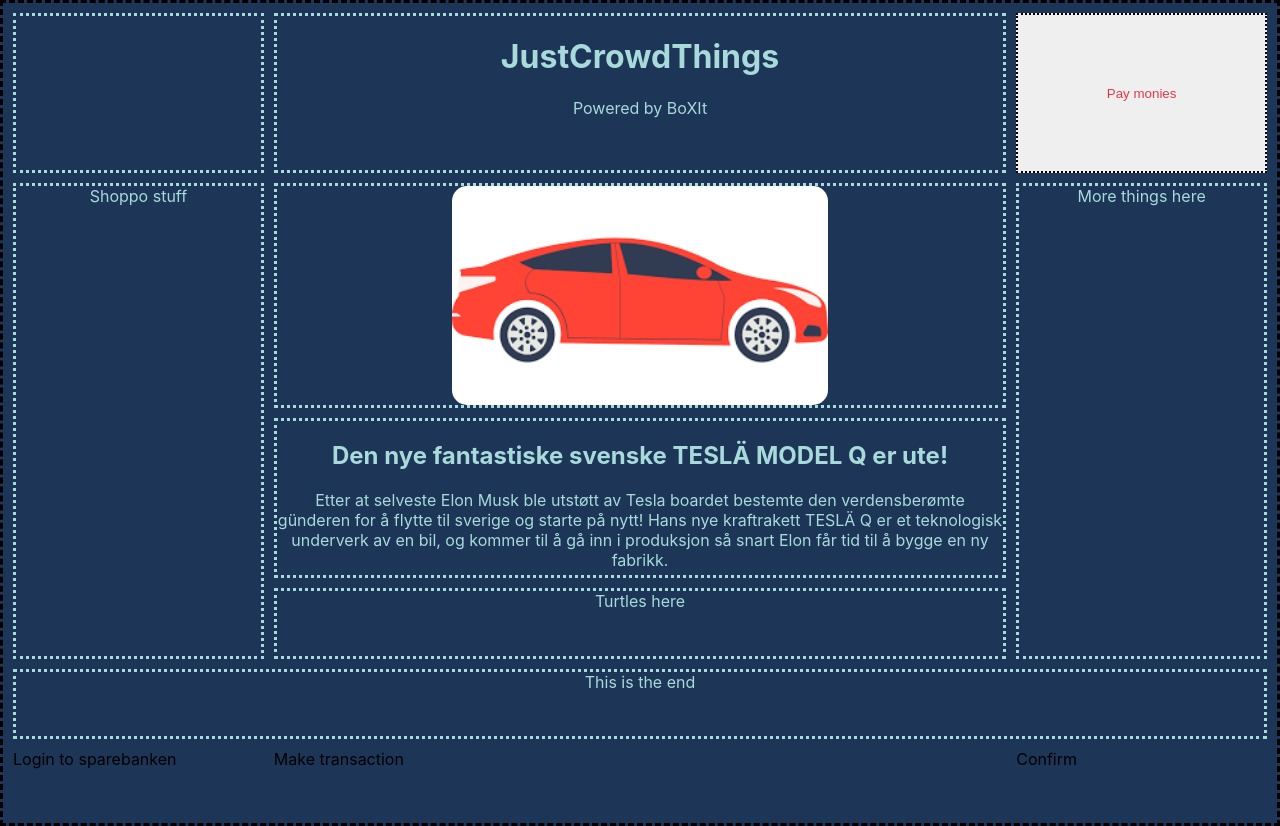
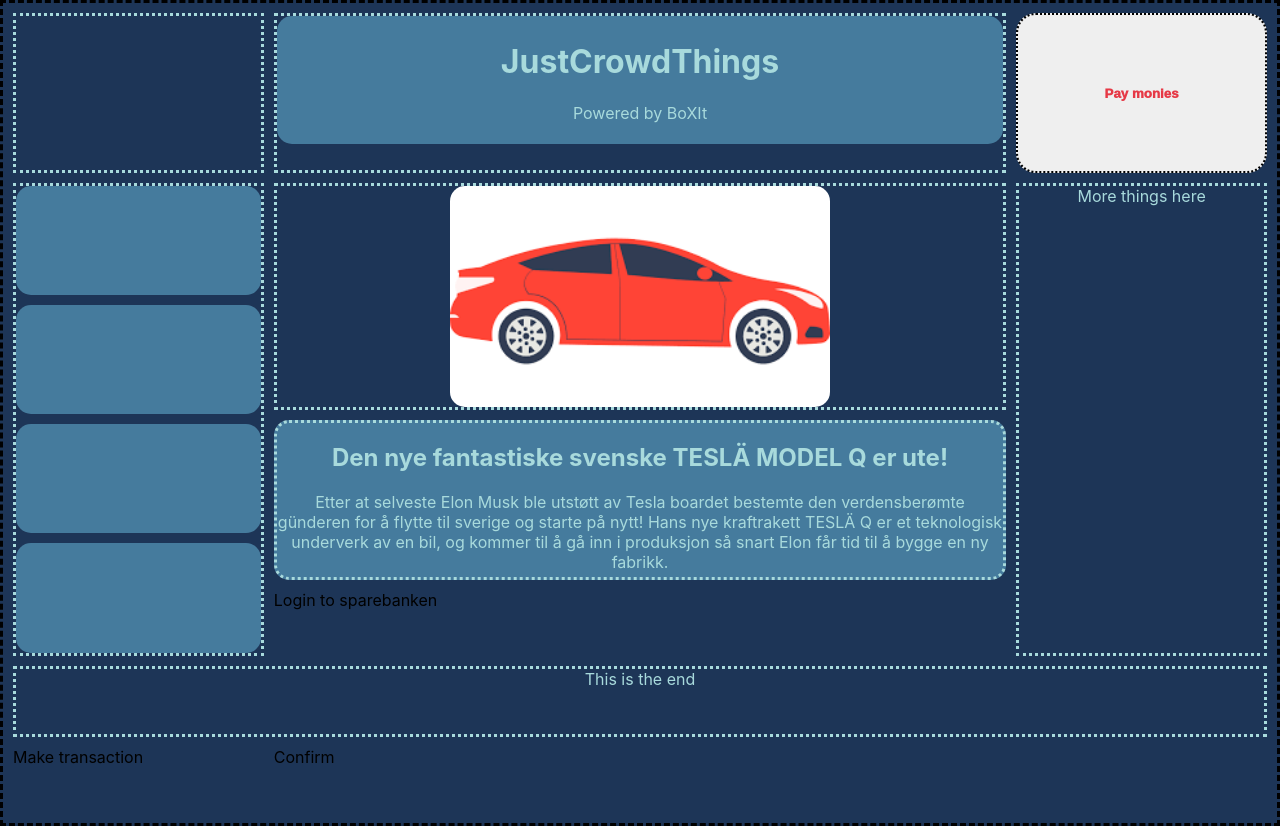
Before and after one commit to Stonedude/FintechHack2018-BoxIt, a React (Create React App) app in the folder boxit/: page / in a window 1280 px wide. Built offline with nearby package versions, Linux system fonts and the light colour scheme.

Commit message:
Boxes gallore

```diff
--- a/boxit/src/App.css
+++ b/boxit/src/App.css
@@ -25,13 +25,24 @@
   border-radius: 15px;
 }
 
+button {
 
+  font-weight: 1000;
+  border-radius: 20px;
+}
 
 .grid-item {
   border-style: dotted;
   text-align: center;
   color: #a8dadc;
 
+}
+
+
+.box{
+  background-color: #457b9d;
+  border-radius: 15px;
+  padding: 5px;
 }
 
 /* colors
@@ -46,9 +57,8 @@
 #title {  grid-area: title;  }
 #button { grid-area: button; color:#e63946; }
 #content1 {  grid-area: content1;  }
-#content2 {  grid-area: content2;  }
-#content3 {  grid-area: content3;  }
-#sidebar1 {  grid-area: sidebar1;  }
+#content2 {  grid-area: content2;  background-color: #457b9d; border-radius: 15px;}
+#sidebar1 {  grid-area: sidebar1; display: grid; grid-auto-columns: auto; grid-gap: 10px;  }
 #sidebar2 {  grid-area: sidebar2;  }
 #bottom {  grid-area: bottom1;  }
 
--- a/boxit/src/App.js
+++ b/boxit/src/App.js
@@ -58,7 +58,7 @@
         {this.state.page == 0 &&
           <div className="App">
             <div className="grid-item" id="logo"> </div>
-            <div className="grid-item" id="title"><h1>JustCrowdThings</h1><p>Powered by BoXIt</p></div>
+          <div className="grid-item" id="title"><div className="box"><h1>JustCrowdThings</h1><p>Powered by BoXIt</p></div></div>
             <button className="grid-item" id="button" onClick={() => this.setPage(1)}>Pay monies</button>
 
             <div className="grid-item" id="content1">
@@ -72,8 +72,14 @@
 
             </article>
             </div>
-            <div className="grid-item" id="content3">Turtles here</div>
-            <div className="grid-item" id="sidebar1">Shoppo stuff</div>
+            <div className="grid-item" id="sidebar1">
+              <div className="box"></div>
+              <div className="box"></div>
+              <div className="box"></div>
+              <div className="box"></div>
+
+
+            </div>
             <div className="grid-item" id="sidebar2">More things here</div>
 
             <div className="grid-item" id="bottom">This is the end</div>
```
